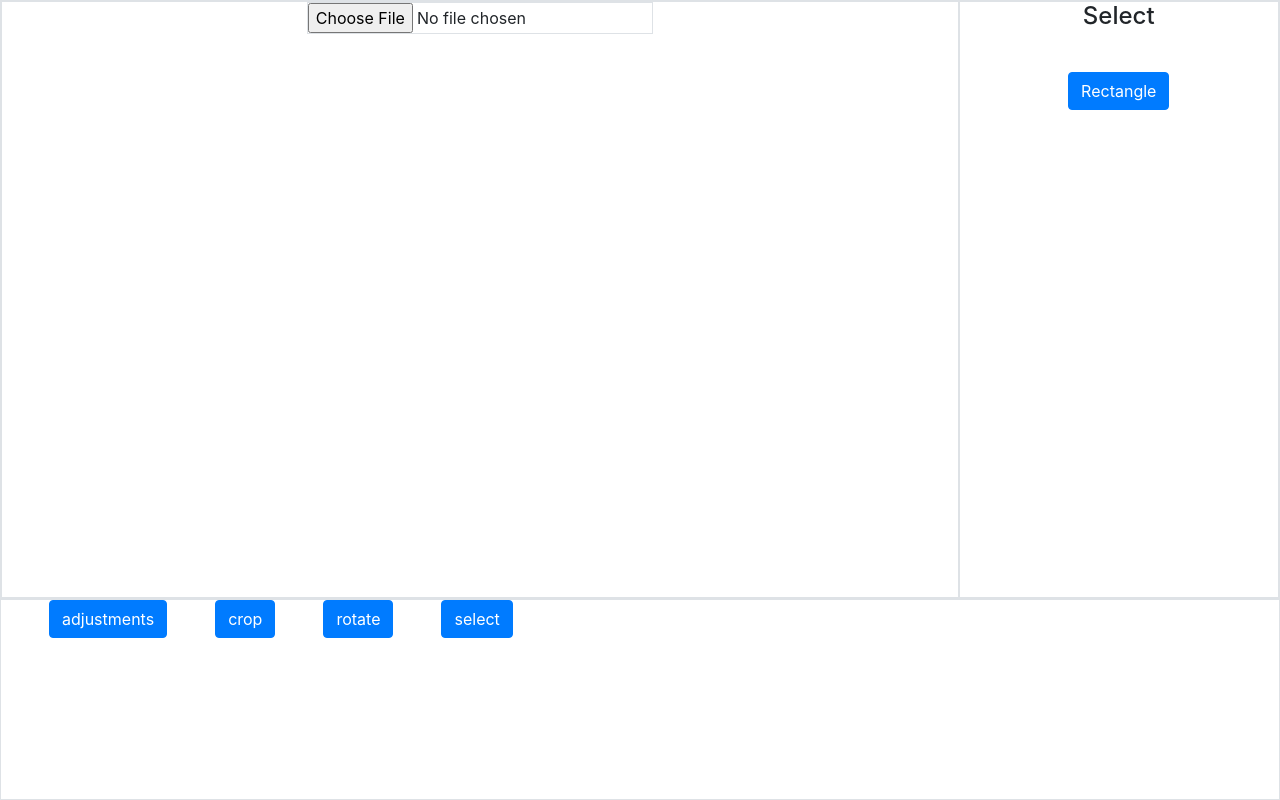
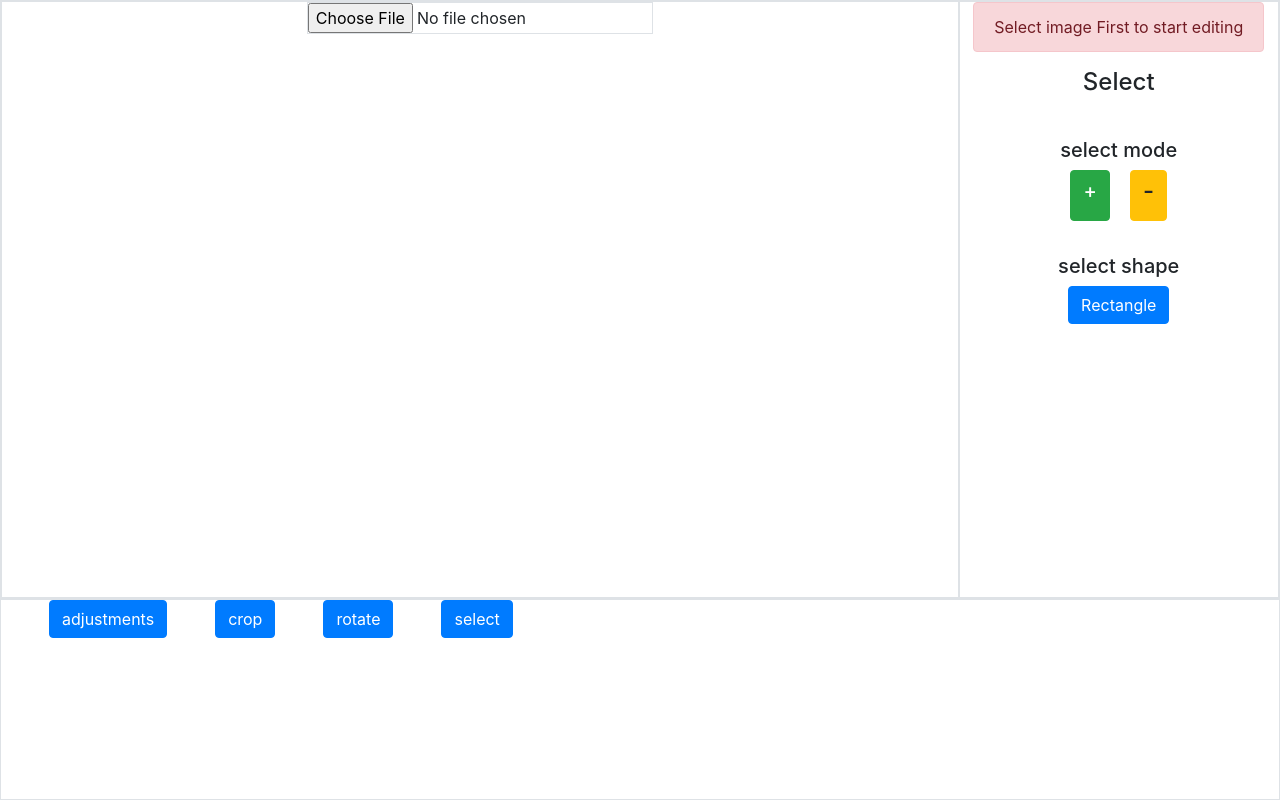
Before and after one commit to rishabhkailey/photo-editor, a React (Create React App) app: page /select in a window 1280 px wide. Built offline with nearby package versions, Linux system fonts and the light colour scheme.

Commit message:
fixed the isImageLoaded state set (when image is scaled to canvas size(async))

```diff
--- a/src/components/AdjustmentInteractions/AdjustmentInteractions.jsx
+++ b/src/components/AdjustmentInteractions/AdjustmentInteractions.jsx
@@ -108,7 +108,6 @@ class AdjustmentInteractions extends Component {
 
     saveChanges = ()=> {
         this.applyChangesToFullResImage();
-        this.props.canvasFunctions.saveEdits();
         history.push("/");
     }
 
--- a/src/components/CanvasAndImage/CanvasAndImage.jsx
+++ b/src/components/CanvasAndImage/CanvasAndImage.jsx
@@ -70,6 +70,8 @@ class CanvasAndImage extends Component {
     }
 
     getEditedImage = ()=> {
+        console.debug(`get edited image called, isImageLoaded = ${this.state.isImageLoaded}`)
+
         if(!this.state.isImageLoaded)
             return;
 
@@ -80,10 +82,8 @@ class CanvasAndImage extends Component {
     // set new reference because this image reference incoming can be of displayImage
     // try not to use this, use scaleImageAndSetEditedImage // if using this don't forget to call drawImage
     setEditedImage = (image)=> {
-        if(!this.state.isImageLoaded)
-            return;
-
         this.editedImage = new ImageData(new Uint8ClampedArray(image.data), image.width);
+        this.setDisplayImage(image);
         this.setEditedImageElement(this.editedImage);
     }
 
@@ -93,7 +93,6 @@ class CanvasAndImage extends Component {
 
     setFullResEditedImageElement = (image)=> {
         this.fullResEditedImageElement.src = this.imageToImageSrc(image);
-        console.log(image.width, this.fullResEditedImageElement.width);
     }
 
     getFullResEditedImageElement = ()=> this.fullResEditedImageElement;
@@ -109,23 +108,11 @@ class CanvasAndImage extends Component {
 
     // requires new reference
     setDisplayImage = (image)=> {
-        if(!this.state.isImageLoaded)
-            return;
-
         this.displayImage = image;
         this.drawImage();
     }
 
-    saveEdits = ()=> {
-        if(!this.state.isImageLoaded)
-            return;
-
-        this.scaleImageAndSetEditedImage(this.getDisplayImage());
-    }
-
     scaleImageAndSetEditedImage = (image)=> {
-        if(!this.state.isImageLoaded)
-            return;
 
         let {width, height} = this.canvasRef.current.getBoundingClientRect();
         if(Math.abs(parseInt(width) - parseInt(image.width)) > 10 || Math.abs(parseInt(height) - parseInt(image.height)) > 10) {
@@ -134,25 +121,25 @@ class CanvasAndImage extends Component {
             // scale image is asynchronous so we cannot return imagedata from it so instead we are calling scaleImageAndSetEditedImage in it (it is not recurssion this fucntion will complete first)
             this.changeCanvasDimensions({width: image.width, height: image.height})
             // scale the image so if image size is less then canvas size (scale the image) (canvas size is not effected by image, canvas ratio is effected by image)
-            image = this.scaleImageToCanvaSize(image);
+            this.scaleImageToCanvaSize(image);
 
         }
         else {
             console.log("in scaleImageAndSetEditedImage and calling setEditedImage and setDisplayImage");
             this.setEditedImage(image);
-            this.setDisplayImage(image);
+            this.setImageLoaded();
         }
 
     }
 
-    initializeDisplayImage = ()=> {
-        if(!this.state.isImageLoaded)
-            return;
+    // initializeDisplayImage = ()=> {
+    //     if(!this.state.isImageLoaded)
+    //         return;
 
-        let image = this.editedImage;
-        this.displayImage =  new ImageData(new Uint8ClampedArray(image.data), image.width);
-        this.drawImage();
-    }
+    //     let image = this.editedImage;
+    //     this.displayImage =  new ImageData(new Uint8ClampedArray(image.data), image.width);
+    //     this.drawImage();
+    // }
     /*------------------------images-------------------------------*/
 
     /*-------------------SCALING-------------------------------------*/
@@ -246,14 +233,16 @@ class CanvasAndImage extends Component {
     }
 
     displayInputImage = (e)=> {
+        this.changeCanvasDimensions({width: this.imageElement.width, height: this.imageElement.height});
+
+        // let imageData = this.imageToImageData(this.imageElement);
+        let fullResImageData = this.imageToImageData(this.imageElement, true);
+        this.setFullResEditedImage(fullResImageData);
+    }
+
+    setImageLoaded = ()=> {
         this.setState({isImageLoaded: true});
         this.props.setGlobalState({isImageLoaded: true});
-
-        this.changeCanvasDimensions({width: this.imageElement.width, height: this.imageElement.height});
-
-        let imageData = this.imageToImageData(this.imageElement);
-        let fullResImageData = this.imageToImageData(this.imageElement, true);
-        this.setFullResEditedImage(fullResImageData);
     }
 
     imageInput = (e)=> {
--- a/src/components/Select/Select.jsx
+++ b/src/components/Select/Select.jsx
@@ -7,6 +7,15 @@ class Select extends Component {
     //     let canvas = canvasElements.canvas.current;
 
     // }
+
+    constructor(props) {
+        super(props);
+        this.state = {
+            selectMode: "+",
+            isImageLoaded: false
+        }
+        this.selectMapping = null;
+    }
 
     drawShapeFunction = null;
     startPosition = {x: 0, y: 0};
@@ -73,6 +82,12 @@ class Select extends Component {
         this.prevPosition = position;
     }
 
+    static getDerivedStateFromProps(props) {
+        if(props.isImageLoaded) {
+            return {isImageLoaded: true}
+        }
+        return null;
+    }
 
     startTracking = (e)=> {
         console.log("start tracking");
@@ -97,12 +112,59 @@ class Select extends Component {
         window.onmousemove = null;
     }
 
+
+    componentDidUpdate() {
+        if(this.selectMapping === null && this.props.isImageLoaded) {
+            let {width, height} = this.props.canvasFunctions.getEditedImage();
+            this.selectMapping = Array(height).fill(Array(width));
+        }
+    }
+
+    componentDidMount() {
+        if(this.selectMapping === null && this.props.isImageLoaded) {
+            let {width, height} = this.props.canvasFunctions.getEditedImage();
+            this.selectMapping = Array(height).fill(Array(width));
+        }
+    }
+
     render() {
+        let {selectMode, isImageLoaded} = this.state;
+        console.log(isImageLoaded);
         return <div style={{display: "flex", flexDirection: "column", alignItems: "center"}}>
+
+            {!isImageLoaded && <div className="alert alert-danger">
+                Select image First to start editing
+            </div>}
+
             <h4>Select</h4>
             <hr />
 
-            <button className="btn btn-primary" onClick={this.rectangleSelection}>Rectangle</button>
+            <div>
+                <h5>select mode</h5>
+                <div style={{display: "flex", flexDirection: "row", justifyContent: "space-around"}} >
+                    <button
+                        className={selectMode === "+" ? "btn btn-success": "btn btn-warning"}
+                        onClick={() => {this.setState({selectMode: "+"})}}>
+
+                        <h5>+</h5>
+
+                    </button>
+
+                    <button
+                        className={selectMode === "-" ? "btn btn-success": "btn btn-warning"}
+                        onClick={() => {this.setState({selectMode: "-"})}}>
+
+                        <h4>-</h4>
+
+                    </button>
+                </div>
+            </div>
+            <hr />
+
+            <div style={{display: "flex", flexDirection: "column", alignItems: "center"}}>
+                <h5>select shape</h5>
+                <button className="btn btn-primary" onClick={this.rectangleSelection}>Rectangle</button>
+            </div>
 
         </div>
     }
```
